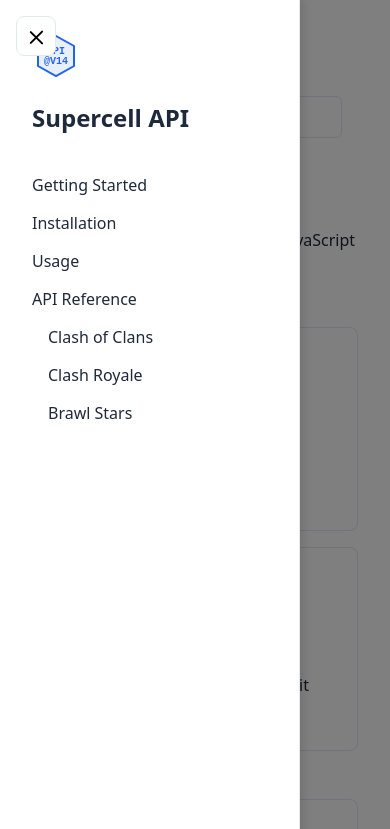
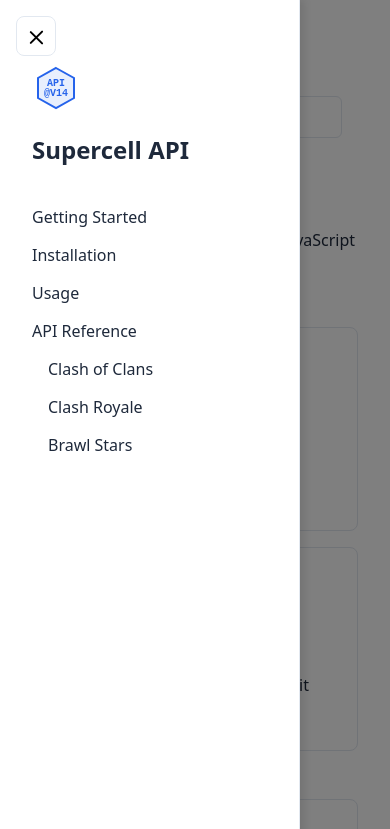
Before and after one commit to vladnet14/supercell-api, a website: page docs/index.html in a window 390 px wide. Both pictures are taken after a click on the button "Toggle menu". Shown: the top 829 px of the page. Drawn offline with nearby package versions, Linux system fonts and the light colour scheme.

Commit message:
fix: adaptive in active burger-menu & hidden search list

```diff
--- a/docs/css/styles.css
+++ b/docs/css/styles.css
@@ -343,11 +343,16 @@
 
     .sidebar {
         position: fixed;
-        left: -300px;
-        transition: left 0.3s ease;
+        top: 0;
+        left: 0;
+        height: 100vh;
+        width: 300px;
+        background: white;
         z-index: 1000;
         transform: translateX(-100%);
         transition: transform 0.3s ease;
+        box-shadow: none;
+        padding-top: 64px;
     }
 
     .sidebar.active {
--- a/docs/js/main.js
+++ b/docs/js/main.js
@@ -1,6 +1,8 @@
 document.addEventListener('DOMContentLoaded', () => {
     const searchInput = document.getElementById('search');
     const searchResults = document.getElementById('search-results');
+    const menuToggle = document.querySelector('.menu-toggle');
+    const sidebar = document.querySelector('.sidebar');
 
     // Получаем все методы и API при загрузке страницы
     const getAllItems = () => {
@@ -55,16 +57,20 @@
         displayResults(filtered.slice(0, 6));
     });
 
+    // Скрываем результаты при потере фокуса
+    searchInput.addEventListener('blur', () => {
+        setTimeout(() => {
+            searchResults.style.display = 'none';
+        }, 200); // Небольшая задержка для возможности клика по результатам
+    });
+
     // Мобильное меню
-    const menuToggle = document.querySelector('.menu-toggle');
-    const sidebar = document.querySelector('.sidebar');
-
-    // Создаем оверлей
     const overlay = document.createElement('div');
     overlay.className = 'overlay';
     document.body.appendChild(overlay);
 
     menuToggle.addEventListener('click', () => {
+        searchResults.style.display = 'none'; // Скрываем результаты при открытии меню
         menuToggle.classList.toggle('active');
         sidebar.classList.toggle('active');
         overlay.classList.toggle('active');
```
